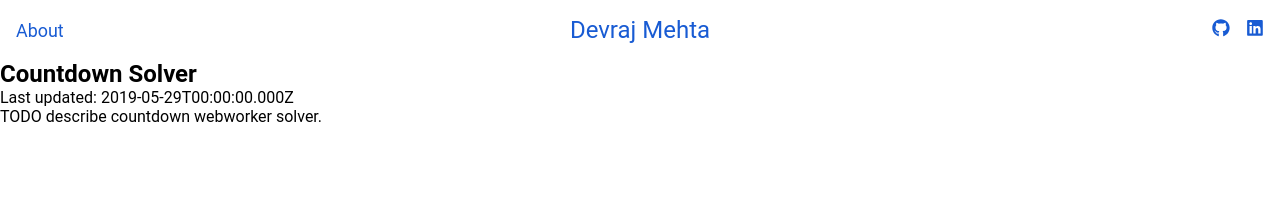
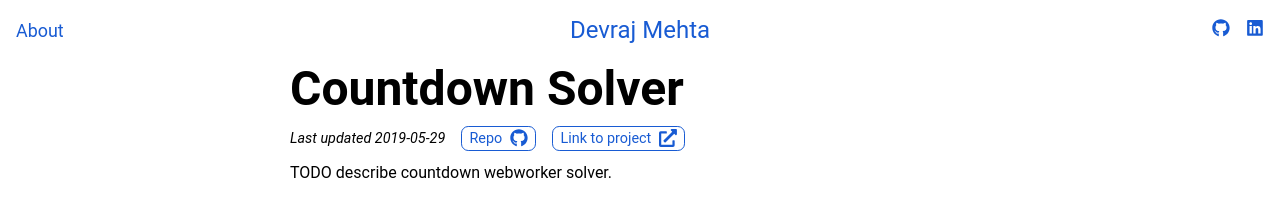
Before and after one commit to devm33/devm.dev, a Gatsby site: page /projects/countdown in a window 1280 px wide. Built offline with nearby package versions, Linux system fonts and the light colour scheme; Gatsby itself is replaced by a stand-in of ours.

Commit message:
add image plugin, style project page

```diff
--- a/gatsby-config.js
+++ b/gatsby-config.js
@@ -13,7 +13,19 @@ module.exports = {
         path: `${__dirname}/content`
       }
     },
-    `gatsby-transformer-remark`,
+    {
+      resolve: `gatsby-transformer-remark`,
+      options: {
+        plugins: [
+          {
+            resolve: `gatsby-remark-images`,
+            options: {
+              maxWidth: 700
+            }
+          }
+        ]
+      }
+    },
     `gatsby-transformer-sharp`,
     `gatsby-plugin-sharp`,
     `gatsby-plugin-catch-links`,
--- a/package.json
+++ b/package.json
@@ -11,6 +11,7 @@
     "gatsby-plugin-sharp": "^2.0.37",
     "gatsby-plugin-sitemap": "^2.1.0",
     "gatsby-plugin-styled-components": "^3.0.7",
+    "gatsby-remark-images": "^3.0.14",
     "gatsby-source-filesystem": "^2.0.37",
     "gatsby-transformer-remark": "^2.3.12",
     "gatsby-transformer-sharp": "^2.1.19",
--- a/src/components/Layout.css
+++ b/src/components/Layout.css
@@ -5,7 +5,8 @@ html {
   font-size: 16px;
 }
 h1 {
-  font-size: 1.5rem;
+  font-size: 3rem;
+  text-rendering: optimizeLegibility;
 }
 *,
 *::before,
--- a/src/components/Layout.jsx
+++ b/src/components/Layout.jsx
@@ -20,6 +20,10 @@ const theme = {
   link: darken(0.2, "cornflowerblue"),
   break: {
     s: "(max-width: 500px)"
+  },
+  font: {
+    small: "0.9rem",
+    icon: "1.12rem"
   }
 };
 
--- a/src/components/ProjectGrid.jsx
+++ b/src/components/ProjectGrid.jsx
@@ -54,7 +54,7 @@ const Subtitle = styled.div`
   flex: 0;
   transition: flex 0.5s ease-in-out;
   overflow: hidden;
-  font-size: 0.9rem;
+  font-size: ${props => props.theme.font.small};
   width: 100%;
   z-index: 1;
   pointer-events: none;
@@ -88,7 +88,7 @@ export const Tag = styled(Link)`
 
 const Links = styled.span`
   pointer-events: auto; /* override parent Subtitle */
-  font-size: 1.12rem;
+  font-size: ${props => props.theme.font.icon};
   a {
     margin-left: 1rem;
     /* Sad hack for alignment with text: */
--- a/src/templates/Project.jsx
+++ b/src/templates/Project.jsx
@@ -1,7 +1,49 @@
 import React from "react";
 import { graphql } from "gatsby";
+import styled from "styled-components";
+import { FaGithub, FaExternalLinkAlt } from "react-icons/fa";
 
 import Layout from "../components/Layout";
+
+const Article = styled.article`
+  margin: 0 auto;
+  width: 80%;
+  max-width: 700px;
+`;
+
+const Subtitle = styled.div`
+  margin-top: 0.5rem;
+  font-size: ${props => props.theme.font.small};
+`;
+
+const Updated = styled.span`
+  font-style: italic;
+`;
+
+const Links = styled.span`
+  a {
+    margin-left: 1rem;
+    border-radius: 0.5em;
+    border: 1px solid ${props => props.theme.link};
+    padding: 0.2em 0.5em;
+    &:hover {
+      border-color: ${props => props.theme.accent};
+      background-color: ${props => props.theme.accent};
+      color: white !important;
+    }
+  }
+  a > svg {
+    margin-left: 0.5rem;
+    font-size: ${props => props.theme.font.icon};
+    /* Sad hack for alignment with text: */
+    position: relative;
+    top: 4px;
+  }
+`;
+
+const Project = styled.div`
+  margin-top: 1rem;
+`;
 
 const ProjectTemplate = ({
   data: {
@@ -9,12 +51,25 @@ const ProjectTemplate = ({
   }
 }) => (
   <Layout title={frontmatter.title}>
-    <h1>{frontmatter.title}</h1>
-    <div>Last updated: {frontmatter.updated}</div>
-    <div
-      className="blog-post-content"
-      dangerouslySetInnerHTML={{ __html: html }}
-    />
+    <Article>
+      <header>
+        <h1>{frontmatter.title}</h1>
+        <Subtitle>
+          <Updated>Last updated {frontmatter.updated}</Updated>
+          <Links>
+            <a href={frontmatter.repo}>
+              Repo
+              <FaGithub />
+            </a>
+            <a href={frontmatter.link}>
+              Link to project
+              <FaExternalLinkAlt />
+            </a>
+          </Links>
+        </Subtitle>
+      </header>
+      <Project dangerouslySetInnerHTML={{ __html: html }} />
+    </Article>
   </Layout>
 );
 
@@ -24,7 +79,10 @@ export const query = graphql`
       html
       frontmatter {
         title
-        updated
+        updated(formatString: "YYYY-MM-DD")
+        tags
+        link
+        repo
       }
     }
   }
```
Also changed, not shown: README.md, 1 other file.
